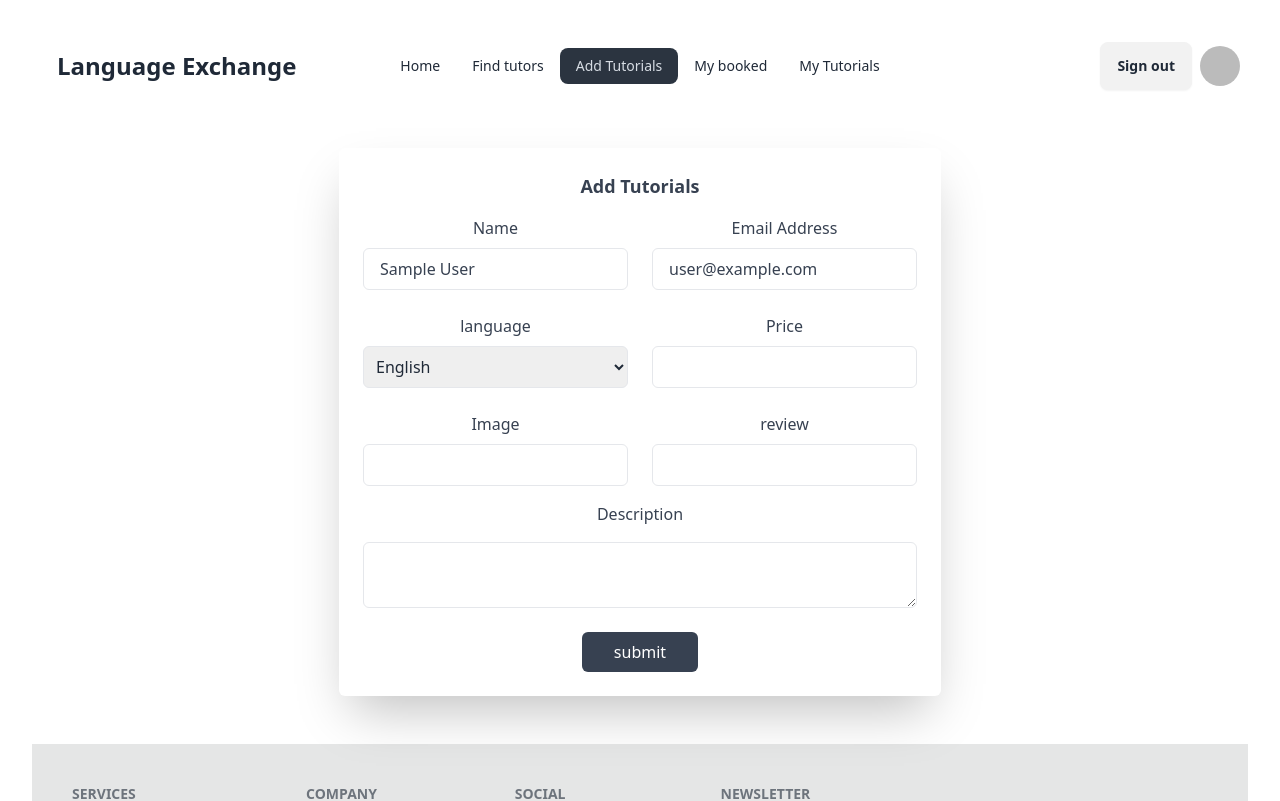
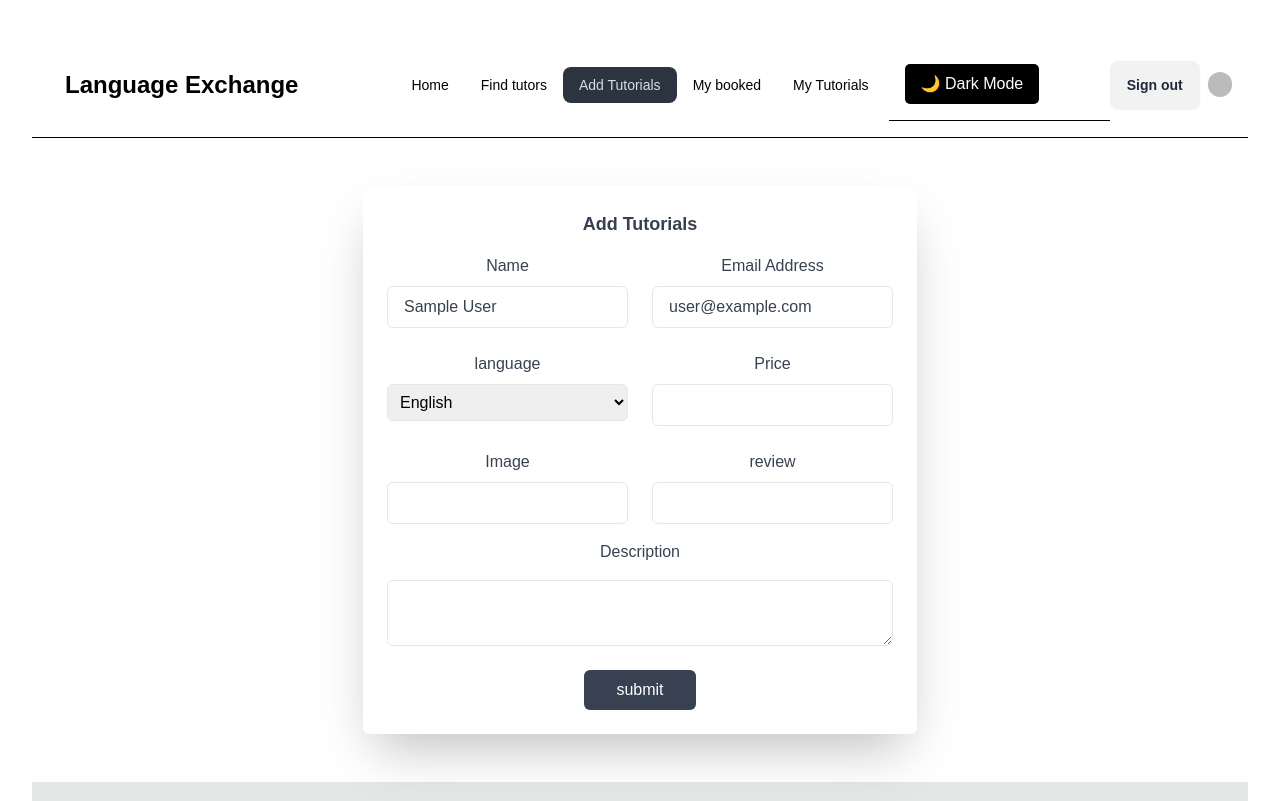
Before and after one commit to mosiur73/a11-language-exchange--client-side, a React (Vite) app: page /addTutorials in a window 1280 px wide. Shown: the top 801 px of the page. Built offline with nearby package versions, Linux system fonts and the light colour scheme; no server answers; sample sign-in values are in the browser's storage.

Commit message:
fixed  regex

```diff
--- a/src/Pages/AddTutorials/AddTutorials.jsx
+++ b/src/Pages/AddTutorials/AddTutorials.jsx
@@ -95,15 +95,15 @@ const AddTutorials = () => {
                 id='language'
                 className='border p-2 rounded-md'
               >
-                <option value="en">English</option>
-                <option value="es">Spanish</option>
-                <option value="fr">French</option>
-                <option value="de">German</option>
-                <option value="it">Italian</option>
-                <option value="zh">Chinese</option>
-                <option value="ja">Japanese</option>
-                <option value="ar">Arabic</option>
-                <option value="hi">Hindi</option>
+                <option value="English">English</option>
+                <option value="Spanish">Spanish</option>
+                <option value="French">French</option>
+                <option value="German">German</option>
+                <option value="Italian">Italian</option>
+                <option value="Chinese">Chinese</option>
+                <option value="Japanese">Japanese</option>
+                <option value="Arabic">Arabic</option>
+                <option value="Hindi">Hindi</option>
               </select>
             </div>
 
--- a/src/Pages/FindTutors/FindTutors.jsx
+++ b/src/Pages/FindTutors/FindTutors.jsx
@@ -4,17 +4,39 @@ import FindTutorCard from './FindTutorCard';
 
 const FindTutors = () => {
     const [language,setLanguage]=useState([])
+    const [search, setSearch] = useState('')
 
     useEffect(()=>{
+        const fetchAllLanguage = async () => {
+            const { data } = await axios.get(`http://localhost:5000/language?search=${search}`)
+            setLanguage(data)
+          }
         fetchAllLanguage()
-    },[])
-    const fetchAllLanguage = async () => {
-        const { data } = await axios.get('http://localhost:5000/language')
-        setLanguage(data)
-      }
+    },[search])
+
+
+
 
     return (
         <div className='my-10'>
+            <form  >
+            <div className='flex p-1 w-80 justify-center items-start overflow-hidden border rounded-lg    focus-within:ring focus-within:ring-opacity-40 focus-within:border-blue-400 focus-within:ring-blue-300'>
+              <input
+                className='px-6 py-2 text-gray-700 placeholder-gray-500 bg-white outline-none focus:placeholder-transparent'
+                type='text'
+                name='search'
+                placeholder='Enter Job Title'
+                aria-label='Enter Job Title'
+                onChange={e => setSearch(e.target.value)}
+                value={search}
+
+              />
+
+              <button className='px-1 md:px-4 py-3 text-sm font-medium tracking-wider text-gray-100 uppercase transition-colors duration-300 transform bg-gray-700 rounded-md hover:bg-gray-600 focus:bg-gray-600 focus:outline-none'>
+                Search
+              </button>
+            </div>
+          </form>
 
            <div className='grid grid-cols-1 md:grid-cols-2 lg:grid-cols-3 gap-4'>
             {
--- a/src/Provider/AuthProvider.jsx
+++ b/src/Provider/AuthProvider.jsx
@@ -7,6 +7,7 @@ const googleProvider = new GoogleAuthProvider();
 const AuthProvider = ({children}) => {
     const [user, setUser] = useState(null);
     const [loading, setLoading] = useState(true);
+    const [theme, setTheme] = useState('light');
 
 
     const createUser = (email, password) => {
@@ -49,6 +50,14 @@ const AuthProvider = ({children}) => {
         }
     }, [])
 
+    // Toggle between dark and light themes
+    const toggleTheme = () => {
+        const newTheme = theme === 'light' ? 'dark' : 'light';
+        setTheme(newTheme);
+        document.documentElement.setAttribute('data-theme', newTheme);
+        localStorage.setItem('theme', newTheme);
+    };
+
 
     const authInfo={
         user,
@@ -58,7 +67,9 @@ const AuthProvider = ({children}) => {
         singInUser,
         singInWithGoogle,
         signOutUser,
-        updateUserProfile
+        updateUserProfile,
+        toggleTheme,
+        theme
 
     }
 
--- a/src/Shared/Navbar/Navbar.jsx
+++ b/src/Shared/Navbar/Navbar.jsx
@@ -5,7 +5,7 @@ import AuthContext from '../../Provider/AuthContext';
 import toast from 'react-hot-toast';
 
 const Navbar = () => {
-  const { user,signOutUser } = useContext(AuthContext)
+  const { user,signOutUser,theme,toggleTheme } = useContext(AuthContext)
 
   const handleSignOut = () => {
     signOutUser()
@@ -57,6 +57,11 @@ const Navbar = () => {
         </ul>
       </div>
       <div className="navbar-end">
+      <div className='navbar'>
+ <button onClick={toggleTheme} className="theme-toggle-btn mr-4">
+                {theme === 'light' ? '🌙 Dark Mode' : '☀️ Light Mode'}
+            </button>
+ </div>
         {
           user ? <>
 
--- /dev/null
+++ b/src/component/Style/Style.css
@@ -0,0 +1,34 @@
+:root {
+    --background-color: #ffffff;
+    --text-color: #000000;
+}
+
+[data-theme="dark"] {
+    --background-color: #1e1e1e;
+    --text-color: #ffffff;
+}
+
+body {
+    background-color: var(--background-color);
+    color: var(--text-color);
+    margin: 0;
+    font-family: Arial, sans-serif;
+}
+
+.navbar {
+    display: flex;
+    justify-content: space-between;
+    padding: 1rem;
+    background-color: var(--background-color);
+    border-bottom: 1px solid var(--text-color);
+}
+
+.theme-toggle-btn {
+    padding: 0.5rem 1rem;
+    border: none;
+    cursor: pointer;
+    background-color: var(--text-color);
+    color: var(--background-color);
+    border-radius: 5px;
+    font-size: 1rem;
+}
--- a/src/main.jsx
+++ b/src/main.jsx
@@ -1,6 +1,7 @@
 import { StrictMode } from 'react'
 import { createRoot } from 'react-dom/client'
 import './index.css'
+import './component/Style/Style.css'
 import App from './App.jsx'
 import { RouterProvider } from 'react-router-dom'
 import router from './router/router.jsx'
```
